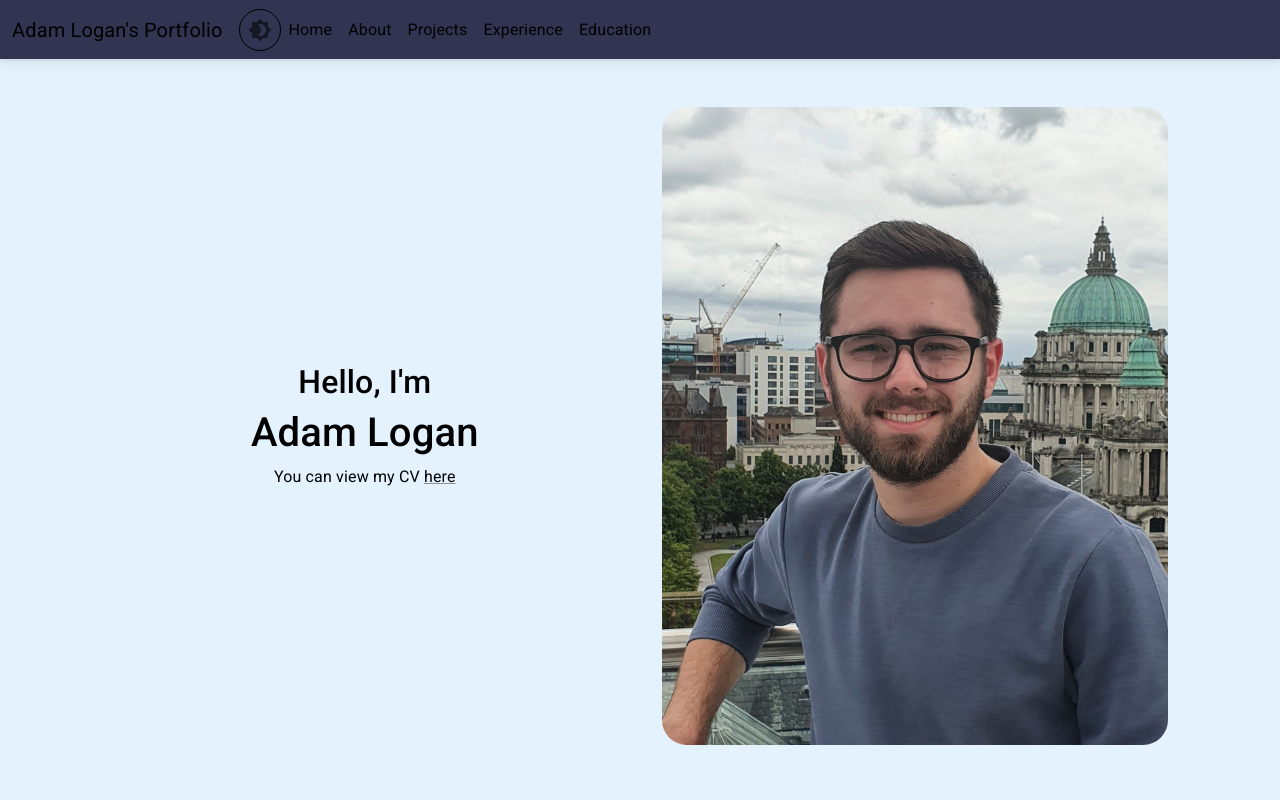
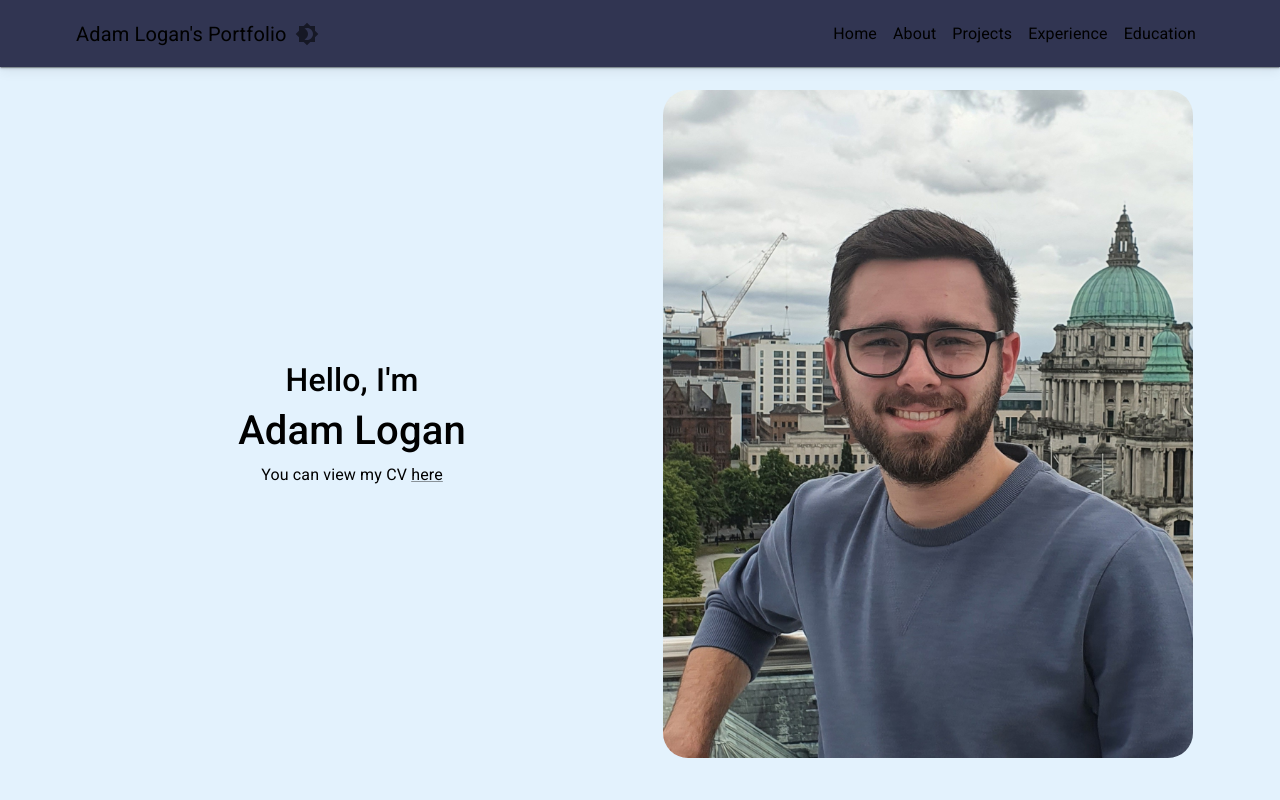
Before and after one commit to adamlogan17/portfolio-website, a React (Vite) app: page / in a window 1280 px wide. Shown: the top 800 px of the page. Built offline with nearby package versions, Linux system fonts and the light colour scheme.

Commit message:
modified navbar

```diff
--- a/src/App.css
+++ b/src/App.css
@@ -1,8 +1,8 @@
 /* The below 2 styles are to force the footer to the bottom of the page */
 
-#page-wrapper {
+/* #page-wrapper {
   flex-grow: 1;
-}
+} */
 
 #wrapper {
   min-height: 100vh;
--- a/src/components/Footer/Footer.tsx
+++ b/src/components/Footer/Footer.tsx
@@ -1,3 +1,4 @@
+import { Paper } from '@mui/material';
 import {
   MDBFooter,
   MDBContainer,
@@ -18,7 +19,8 @@ export default function Footer({props}:any) {
   const BUTTONCOLOR:"primary" | "link" | "white" | "light" | "none" | "secondary" | "success" | "danger" | "warning" | "dark" | "muted" | "info" | "tertiary" | undefined = 'dark';
 
   return (
-    <MDBFooter className='text-center shadow-5' expand='lg' light style={{backgroundColor: props.palette.background.paper }}>
+    <Paper sx={{borderRadius: '0px'}}>
+    <MDBFooter className='text-center shadow-5' expand='lg'>
       <MDBContainer className='p-4 pb-0 text-white'>
         <section className='mb-4'>
           <MDBBtn color={BUTTONCOLOR} style={{ backgroundColor: '#dd4b39' }} floating className='m-1' href='#!' role='button'>
@@ -42,5 +44,6 @@ export default function Footer({props}:any) {
         </a>
       </div>
     </MDBFooter>
+    </Paper>
   );
 }
--- a/src/components/Navbar/Navbar.tsx
+++ b/src/components/Navbar/Navbar.tsx
@@ -14,38 +14,36 @@ import {
 import Brightness7Icon from '@mui/icons-material/Brightness7';
 import Brightness4Icon from '@mui/icons-material/Brightness4';
 import IconButton from '@mui/material/IconButton';
+import { Paper } from '@mui/material';
+
+import '../../layout.css';
 
 export default function Navbar({props}:any) {
-  const [showNavColorThird, setShowNavColorThird] = useState(false);
+  const [showNav, setshowNav] = useState(false);
 
   const style = {
     color: props.palette.text.primary
   }
 
   return (
-    <>
-      <MDBNavbar expand='lg' light style={{ backgroundColor: props.palette.background.paper }}>
-        <MDBContainer fluid>
-          <MDBNavbarBrand style={style} href='#'>Adam Logan's Portfolio</MDBNavbarBrand>
+    <Paper sx={{borderRadius: '0px'}}>
+      <MDBNavbar expand='lg'>
+        <MDBContainer fluid id='page-wrapper'>
+          <MDBNavbarBrand style={style} href='#'>
+            <span>Adam Logan's Portfolio</span>
+            <IconButton onClick={() => props.toggleMode()} >
+              {props.mode === 'dark' ? <Brightness7Icon /> : <Brightness4Icon />}
+            </IconButton>
+          </MDBNavbarBrand>
 
-          <MDBNavbarToggler
-            style={style}
-            type='button'
-            data-target='#navbarColor02'
-            aria-controls='navbarColor02'
-            aria-expanded='false'
-            aria-label='Toggle navigation'
-            onClick={() => setShowNavColorThird(!showNavColorThird)}
-          >
+          <MDBNavbarToggler style={style} onClick={() => setshowNav(!showNav)}>
             <MDBIcon icon='bars' fas />
           </MDBNavbarToggler>
 
-          <IconButton sx={{border: '1px solid black'}} onClick={() => props.toggleMode()} >
-            {props.mode === 'dark' ? <Brightness7Icon /> : <Brightness4Icon />}
-          </IconButton>
 
-          <MDBCollapse show={showNavColorThird} navbar>
-            <MDBNavbarNav className='me-auto mb-2 mb-lg-0'>
+
+          <MDBCollapse show={showNav} navbar >
+            <MDBNavbarNav className='me-auto mb-2 mb-lg-0' style={{justifyContent:'right'}}>
               <MDBNavbarItem>
                 <MDBNavbarLink style={style} href='#'>
                   Home
@@ -72,6 +70,6 @@ export default function Navbar({props}:any) {
           </MDBCollapse>
         </MDBContainer>
       </MDBNavbar>
-    </>
+    </Paper>
   );
 }
--- a/src/layout.css
+++ b/src/layout.css
@@ -1,7 +1,6 @@
 #page-wrapper {
   width:90%;
   margin: auto;
-  padding:2%;
   background-color: inherit;
   overflow: hidden;
   text-align: center;
```
